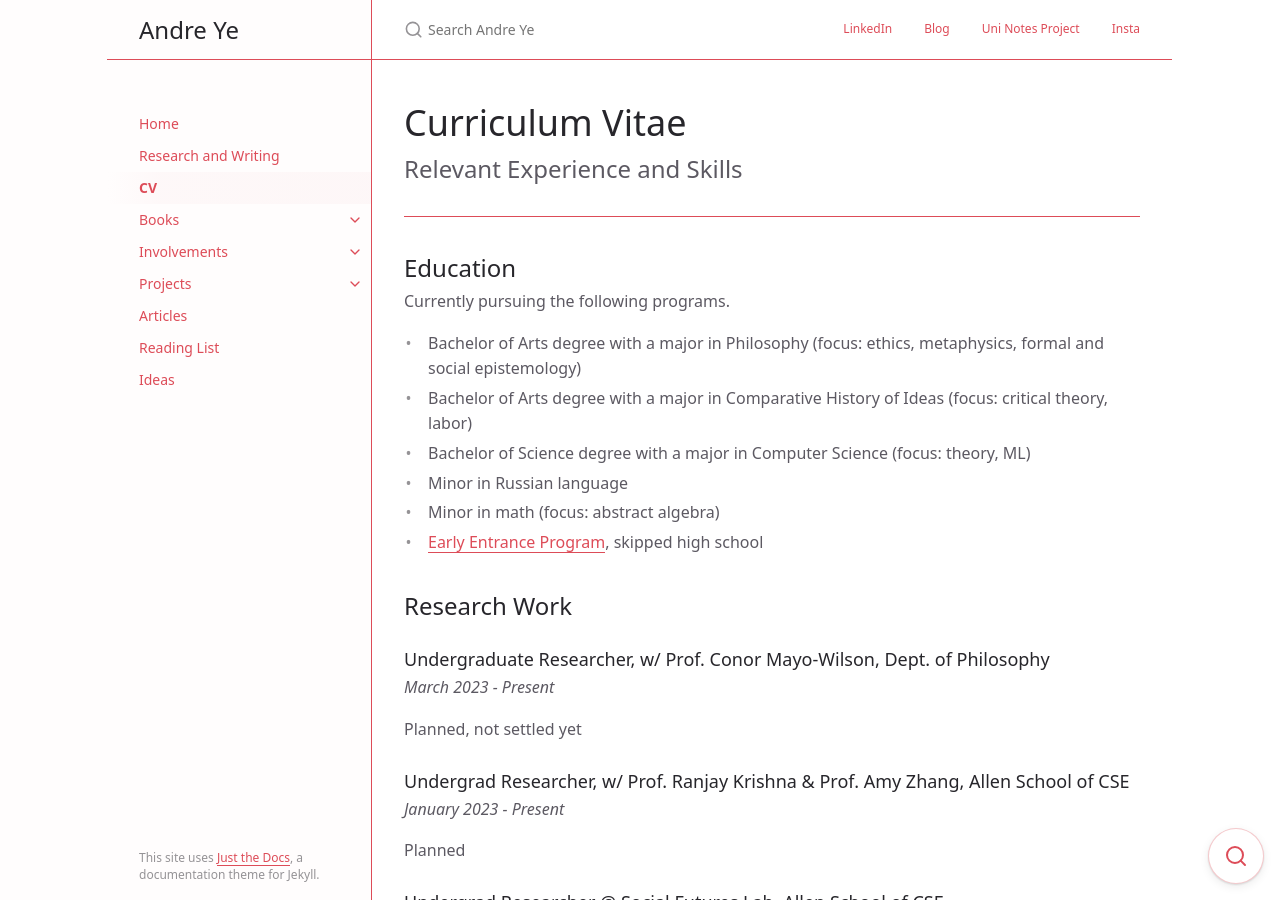
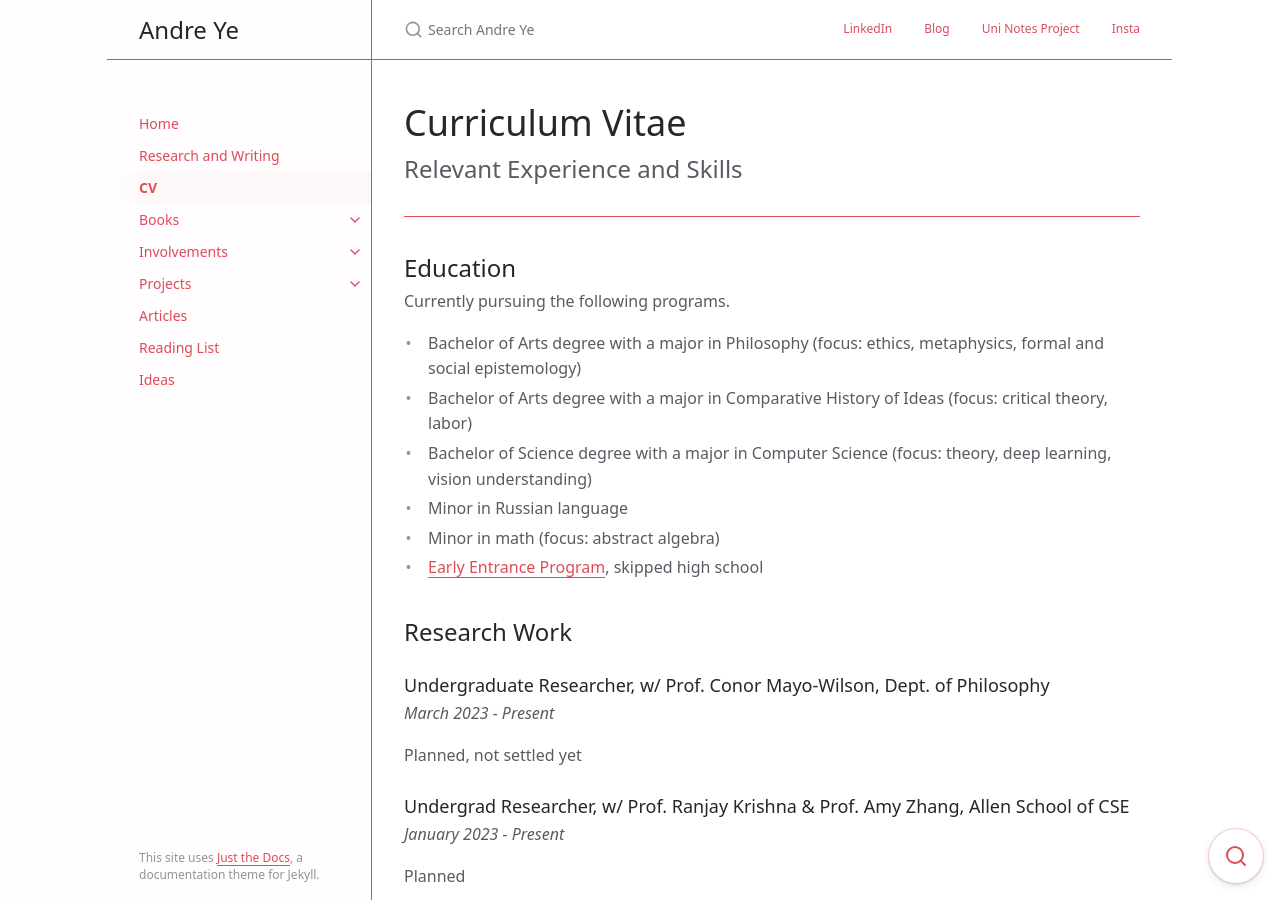
Before and after one commit to andre-ye/andre-ye.github.io-retired, a Jekyll site: the page built from docs/cv.md, in a window 1280 px wide and 900 px high. Built offline with Jekyll 4.4.1, drawn with Linux system fonts in a browser that asks for light colours; nearby versions of some CDN libraries.

Commit message:
Update cv.md

```diff
--- a/docs/cv.md
+++ b/docs/cv.md
@@ -19,7 +19,7 @@ Relevant Experience and Skills
 Currently pursuing the following programs.
 - Bachelor of Arts degree with a major in Philosophy (focus: ethics, metaphysics, formal and social epistemology)
 - Bachelor of Arts degree with a major in Comparative History of Ideas (focus: critical theory, labor)
-- Bachelor of Science degree with a major in Computer Science (focus: theory, ML)
+- Bachelor of Science degree with a major in Computer Science (focus: theory, deep learning, vision understanding)
 - Minor in Russian language
 - Minor in math (focus: abstract algebra)
 - [Early Entrance Program](https://robinsoncenter.uw.edu/programs/transition-school/){:target="_blank"}, skipped high school
```
